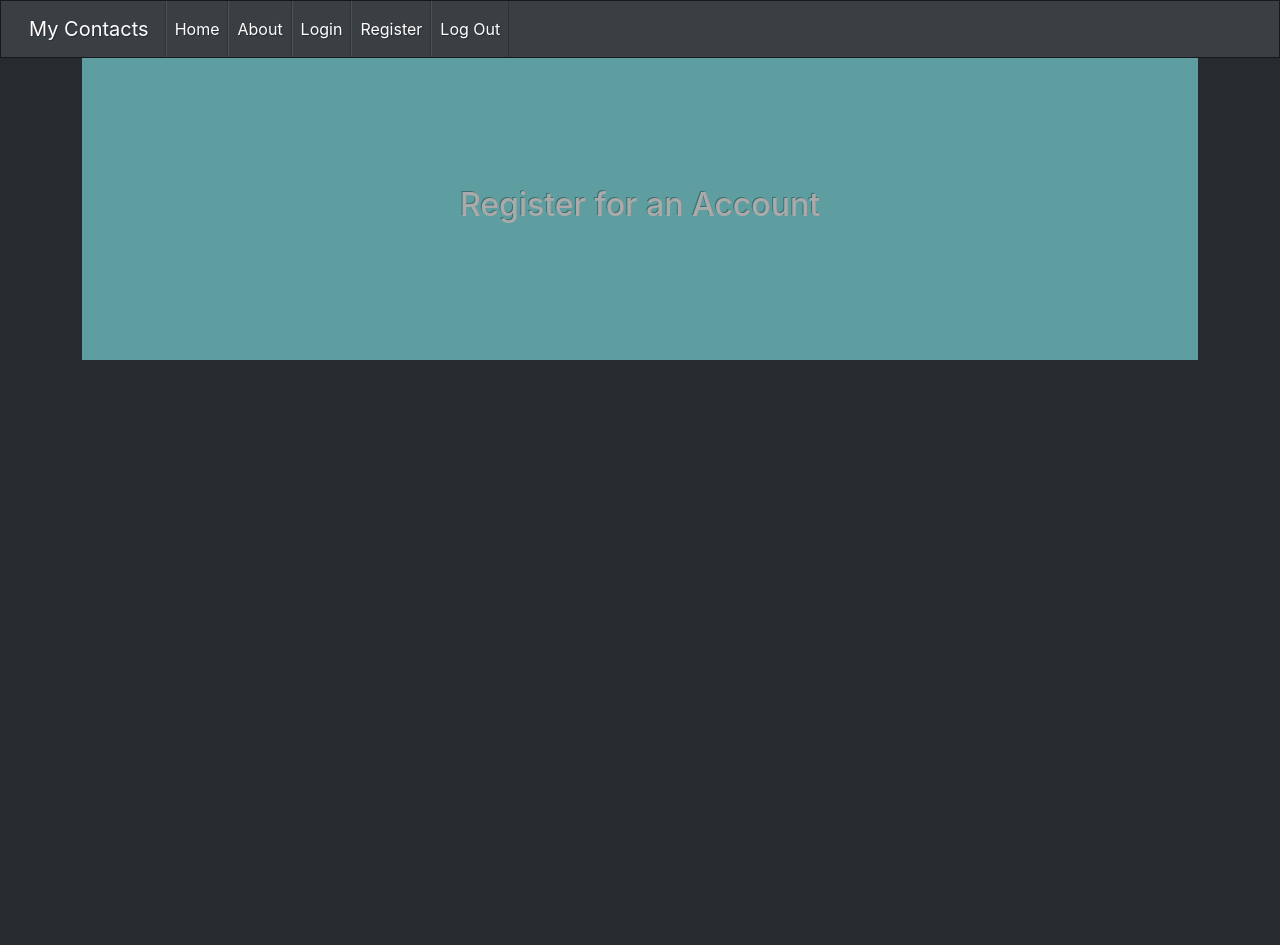
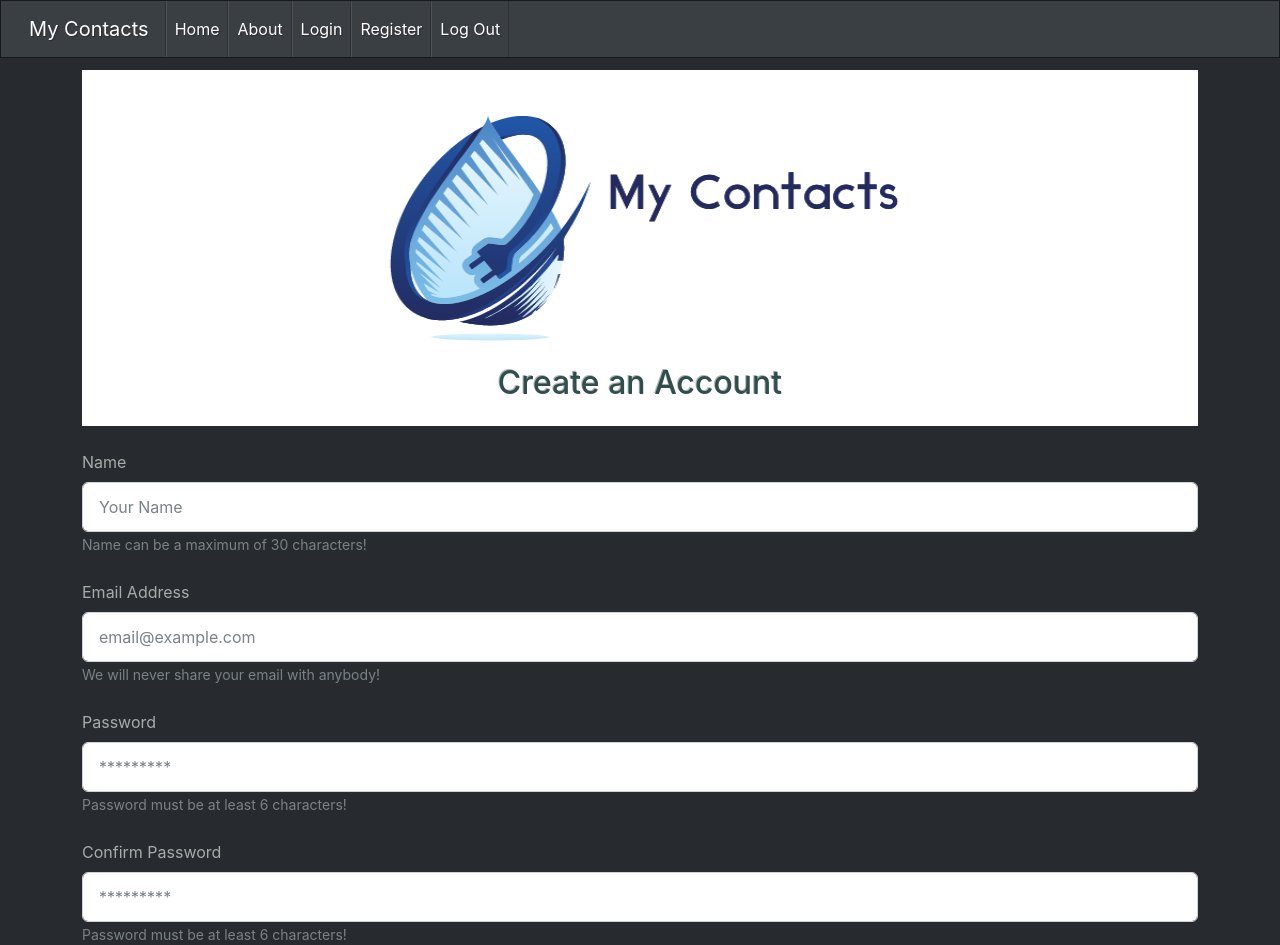
Before and after one commit to nabilk11/my-contacts, a React (Create React App) app in the folder client/: page /register in a window 1280 px wide. Shown: the top 945 px of the page. Before the commit the page ends 800 px from the top, so only its background shows below. Built offline with nearby package versions, Linux system fonts and the light colour scheme.

Commit message:
modified page headers, and added basic login/register handling functions

```diff
--- a/client/src/components/Header.jsx
+++ b/client/src/components/Header.jsx
@@ -1,9 +1,11 @@
 import React from "react";
+import logo from '../assets/logo.png'
 
 const Header = ({ title }) => {
   return (
     <header className="page-header">
-      <h2 className="page-title">{title}</h2>
+      <img src={logo} alt="" />
+      <h2 className="page-title mt-3">{title}</h2>
     </header>
   );
 };
--- a/client/src/index.css
+++ b/client/src/index.css
@@ -18,9 +18,14 @@ code {
 /* ADDITIONAL STYLING */
 
 .page-header {
+  margin-top: 1.5vh;
   text-align: center;
-  background-color: cadetblue;
-  padding: 10vh;
-  padding: 10vw;
+  background-color: white;
+  padding: 2vh;
   width: 100%;
+
 }
+
+.page-title {
+  color: darkslategrey;
+}
--- a/client/src/pages/Login.jsx
+++ b/client/src/pages/Login.jsx
@@ -1,12 +1,75 @@
-import React from 'react'
-import Header from '../components/Header'
+import React, { useState } from "react";
+import { Link } from "react-router-dom";
+import Header from "../components/Header";
 
 const Login = () => {
+  // user login credentials
+  const [credentials, setCredentials] = useState({
+    email: "",
+    password: "",
+  });
+
+  const handleChange = (e) => {
+    const { name, value } = e.target;
+    setCredentials({ ...credentials, [name]: value });
+  };
+
+  const handleLogin = (e) => {
+    e.preventDefault();
+    console.log(credentials)
+  };
+
   return (
     <div>
-    <Header title={'Login to Your Account'}/>
+      <Header title={"Login to Your Account"} />
+      <div className="login-form">
+        <form action="" onSubmit={handleLogin}>
+          <div className="form-group">
+            <label for="email-input" className="form-label mt-4">
+              Email Address
+            </label>
+            <input
+              type="email"
+              className="form-control"
+              id="email"
+              placeholder="email@example.com"
+              value={credentials.email}
+              name="email"
+              onChange={handleChange}
+              required
+            />
+            <small id="form-sub-text" className="form-text text-muted">
+              We will never share your email with anybody!
+            </small>
+          </div>
+          <div className="form-group">
+            <label for="password-input" className="form-label mt-4">
+              Password
+            </label>
+            <input
+              type="password"
+              className="form-control"
+              id="password"
+              placeholder="*********"
+              value={credentials.password}
+              name="password"
+              onChange={handleChange}
+              required
+            />
+            <small id="form-sub-text" className="form-text text-muted">
+              Password must be at least 6 characters!
+            </small>
+          </div>
+          <button type="submit" class="btn btn-primary btn-lg">
+            Login
+          </button>
+        </form>
+        <span>
+          Don't have an account? <Link to={"/register"}>Register here!</Link>
+        </span>
+      </div>
     </div>
-  )
-}
+  );
+};
 
-export default Login
+export default Login;
--- a/client/src/pages/Register.jsx
+++ b/client/src/pages/Register.jsx
@@ -1,12 +1,113 @@
-import React from "react";
+import React, { useState } from "react";
 import Header from "../components/Header";
+import { Link } from "react-router-dom";
 
 const Register = () => {
-    return (
-        <div>
-        <Header title={'Register for an Account'}/>
-        </div>
-      )
-    }
+  // user registration credentials
+  const [credentials, setCredentials] = useState({
+    name: "",
+    email: "",
+    password: "",
+    confirmPassword: "",
+  });
+
+  const handleChange = (e) => {
+    const { name, value } = e.target;
+    setCredentials({ ...credentials, [name]: value });
+  };
+
+  const handleRegister = (e) => {
+    e.preventDefault();
+    console.log(credentials);
+  };
+
+  return (
+    <div>
+      <Header title={"Create an Account"} />
+      <div className="register-form">
+        <form action="" onSubmit={handleRegister}>
+          <div className="form-group">
+            <label for="email-input" className="form-label mt-4">
+              Name
+            </label>
+            <input
+              type="name"
+              className="form-control"
+              id="name-field"
+              placeholder="Your Name"
+              value={credentials.name}
+              name="name"
+              onChange={handleChange}
+              required
+            />
+            <small id="form-sub-text" className="form-text text-muted">
+              Name can be a maximum of 30 characters!
+            </small>
+          </div>
+          <div className="form-group">
+            <label for="email-input" className="form-label mt-4">
+              Email Address
+            </label>
+            <input
+              type="email"
+              className="form-control"
+              id="email-field"
+              placeholder="email@example.com"
+              value={credentials.email}
+              name="email"
+              onChange={handleChange}
+              required
+            />
+            <small id="form-sub-text" className="form-text text-muted">
+              We will never share your email with anybody!
+            </small>
+          </div>
+          <div className="form-group">
+            <label for="password-input" className="form-label mt-4">
+              Password
+            </label>
+            <input
+              type="password"
+              className="form-control"
+              id="password-input"
+              placeholder="*********"
+              value={credentials.password}
+              name="password"
+              onChange={handleChange}
+              required
+            />
+            <small id="form-sub-text" className="form-text text-muted">
+              Password must be at least 6 characters!
+            </small>
+          </div>
+          <div className="form-group">
+            <label for="password-input" className="form-label mt-4">
+              Confirm Password
+            </label>
+            <input
+              type="password"
+              className="form-control"
+              id="confirmPassword"
+              placeholder="*********"
+              value={credentials.confirmPassword}
+              name="confirmPassword"
+              onChange={handleChange}
+              required
+            />
+            <small id="form-sub-text" className="form-text text-muted">
+              Password must be at least 6 characters!
+            </small>
+          </div>
+          <button type="submit" class="btn btn-primary btn-lg">
+            Register
+          </button>
+        </form>
+        <span>
+          Already have an account? <Link to={"/login"}>Login here!</Link>
+        </span>
+      </div>
+    </div>
+  );
+};
 
 export default Register;
```
